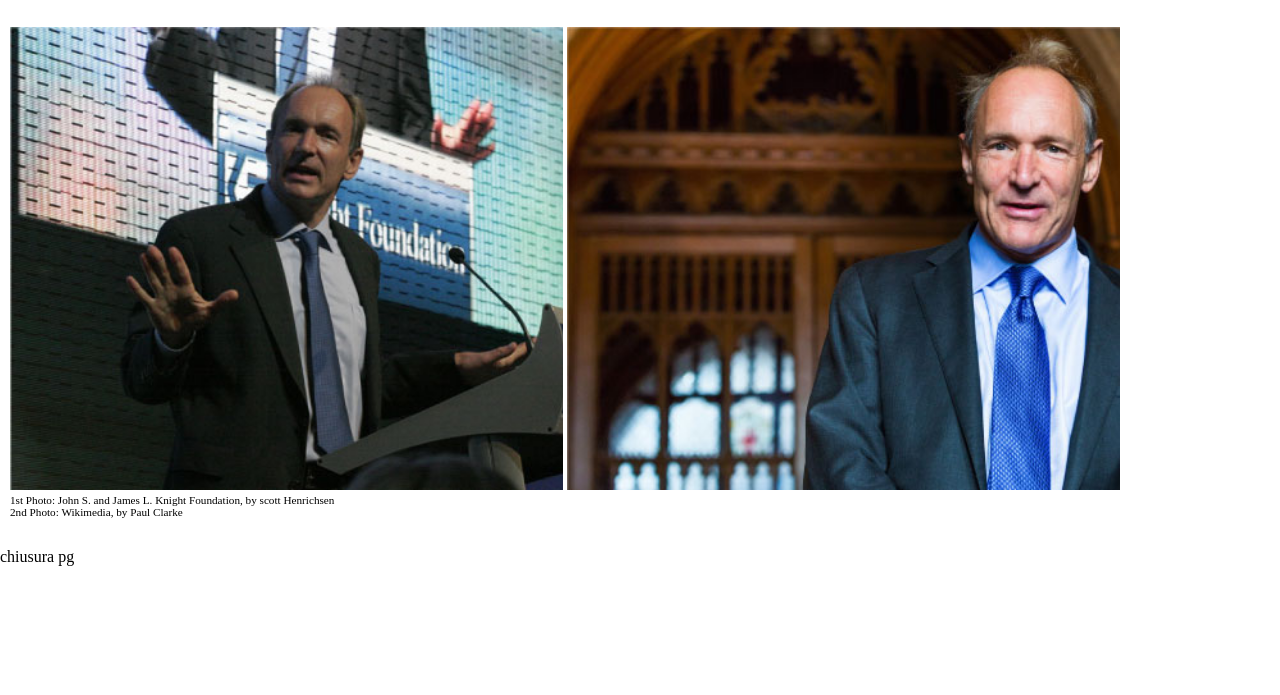
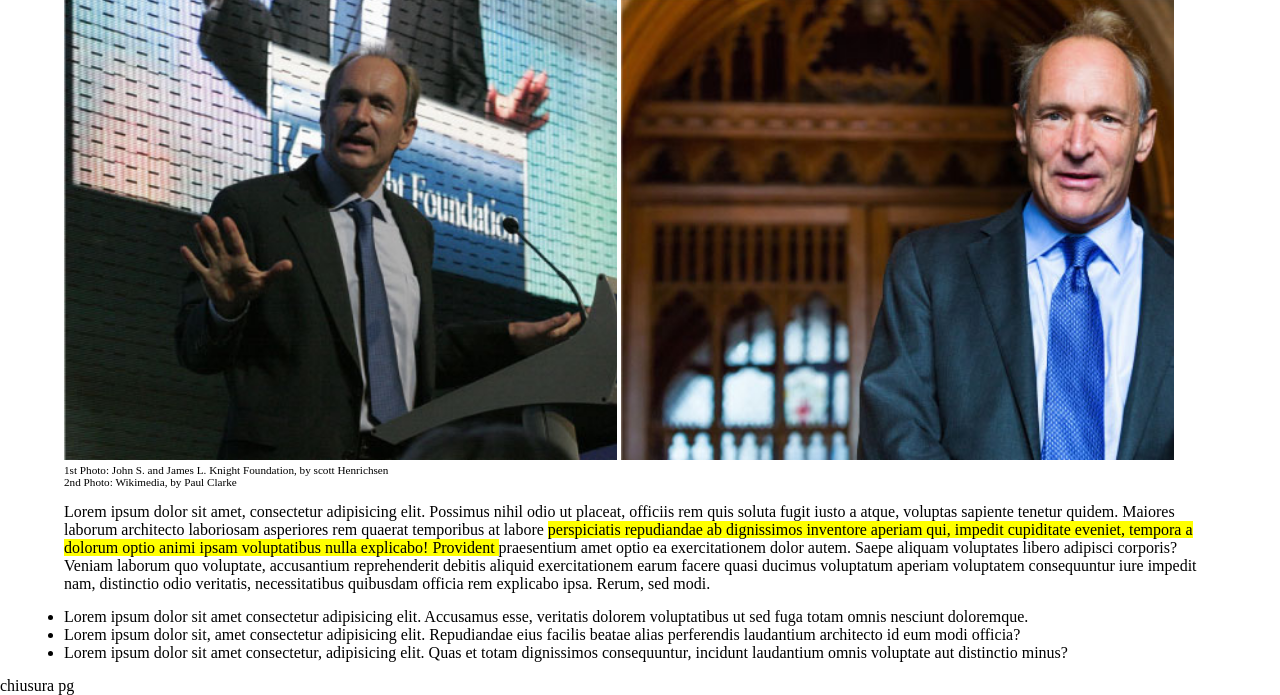
Before and after one commit to MirkoFarina/html-css-booleaner, a plain HTML site: page index.html in a window 1280 px wide. Shown: the part 363-1058 px from the top of the page. Before the commit the page ends 929 px from the top, so only its background shows below. Drawn offline with Linux system fonts and the light colour scheme.

Commit message:
[add] third section

```diff
--- a/css/style.css
+++ b/css/style.css
@@ -1,10 +1,20 @@
 /* general */
+
 *{
   margin: 0;
 }
 
 .lightgrey{
   color: #5a6d71;
+}
+
+.backyellow{
+  background-color: rgb(255, 255, 0);
+}
+
+ul{
+  padding-left: 0;
+  padding-top: 15px;
 }
 
 /* header */
@@ -27,7 +37,8 @@ img{
 .container{
   width: 90%;
   max-width: 1200px;
-  margin: 30px 10px;
+  margin: 0 auto;
+  padding-top: 15px;
 }
 
 h1{
--- a/index.html
+++ b/index.html
@@ -29,12 +29,14 @@
 
     <!-- img + descrizione foto -->
     <section class="container">
+
       <div class="container-img1">
-
+        <!-- contenitore prima immagine -->
       </div>
       <div class="container-img2">
+        <!-- contenitore seconda immagine -->
+      </div>
 
-      </div>
       <p id="descrizione-foto">1st Photo: John S. and James L. Knight Foundation, by scott Henrichsen <br> 2nd Photo: Wikimedia, by Paul Clarke </p>
 
     </section>
@@ -43,6 +45,13 @@
     <!-- primo paragrafo -->
     <section class="container">
 
+      <p>Lorem ipsum dolor sit amet, consectetur adipisicing elit. Possimus nihil odio ut placeat, officiis rem quis soluta fugit iusto a atque, voluptas sapiente tenetur quidem. Maiores laborum architecto laboriosam asperiores rem quaerat temporibus at labore <span class="backyellow"> perspiciatis repudiandae ab dignissimos inventore aperiam qui, impedit cupiditate eveniet, tempora a dolorum optio animi ipsam voluptatibus nulla explicabo! Provident </span>  praesentium amet optio ea exercitationem dolor autem. Saepe aliquam voluptates libero adipisci corporis? Veniam laborum quo voluptate, accusantium reprehenderit debitis aliquid exercitationem earum facere quasi ducimus voluptatum aperiam voluptatem consequuntur iure impedit nam, distinctio odio veritatis, necessitatibus quibusdam officia rem explicabo ipsa. Rerum, sed modi.</p>
+
+      <ul>
+        <li>Lorem ipsum dolor sit amet consectetur adipisicing elit. Accusamus esse, veritatis dolorem voluptatibus ut sed fuga totam omnis nesciunt doloremque.</li>
+        <li>Lorem ipsum dolor sit, amet consectetur adipisicing elit. Repudiandae eius facilis beatae alias perferendis laudantium architecto id eum modi officia?</li>
+        <li>Lorem ipsum dolor sit amet consectetur, adipisicing elit. Quas et totam dignissimos consequuntur, incidunt laudantium omnis voluptate aut distinctio minus?</li>
+      </ul>
     </section>
     <!-- /primo paragrafo -->
 
```
